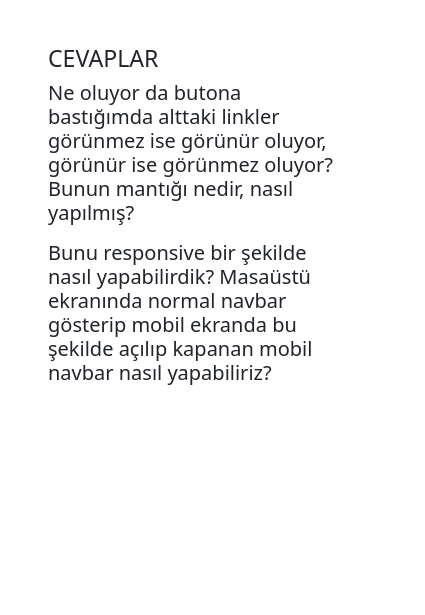
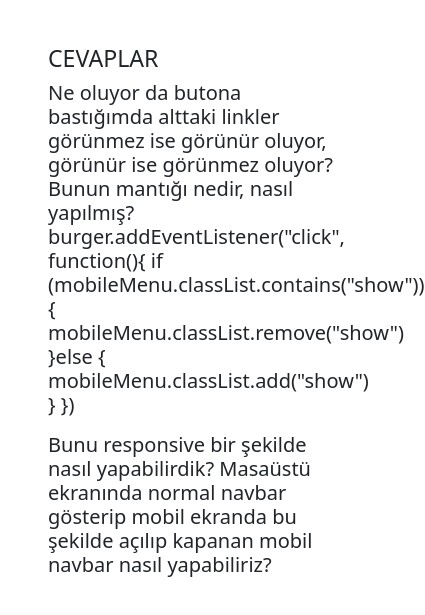
Before and after one commit to senakms98/navbar-odev-deneme-2, a plain HTML site: page index.html in a window 390 px wide. Shown: the part 63-678 px from the top of the page, 425 px wide, since content can reach past the window. Drawn offline with nearby package versions, Linux system fonts and the light colour scheme.

Commit message:
düzenleme

```diff
--- a/index.html
+++ b/index.html
@@ -42,7 +42,10 @@
       <h2 class="fs-5">
         Ne oluyor da butona bastığımda alttaki linkler görünmez ise görünür
         oluyor, görünür ise görünmez oluyor? Bunun mantığı nedir, nasıl
-        yapılmış?
+        yapılmış? burger.addEventListener("click", function(){ if
+        (mobileMenu.classList.contains("show")) {
+        mobileMenu.classList.remove("show") }else {
+        mobileMenu.classList.add("show") } })
       </h2>
       <p></p>
       <h2 class="fs-5">
--- a/style.css
+++ b/style.css
@@ -61,8 +61,7 @@ font-weight: bold;
 
 @media (max-width:768px) {
     .mobile-menu{
-
-    padding: 14px 16px;
+        padding: 15px;
 
     position: absolute;
     background:#d0a824;
@@ -79,7 +78,12 @@ font-weight: bold;
     .mobile-menu ul{
         display: flex;
         flex-direction: column;
+
  }
 
 
+
+
+
+
 }
```
